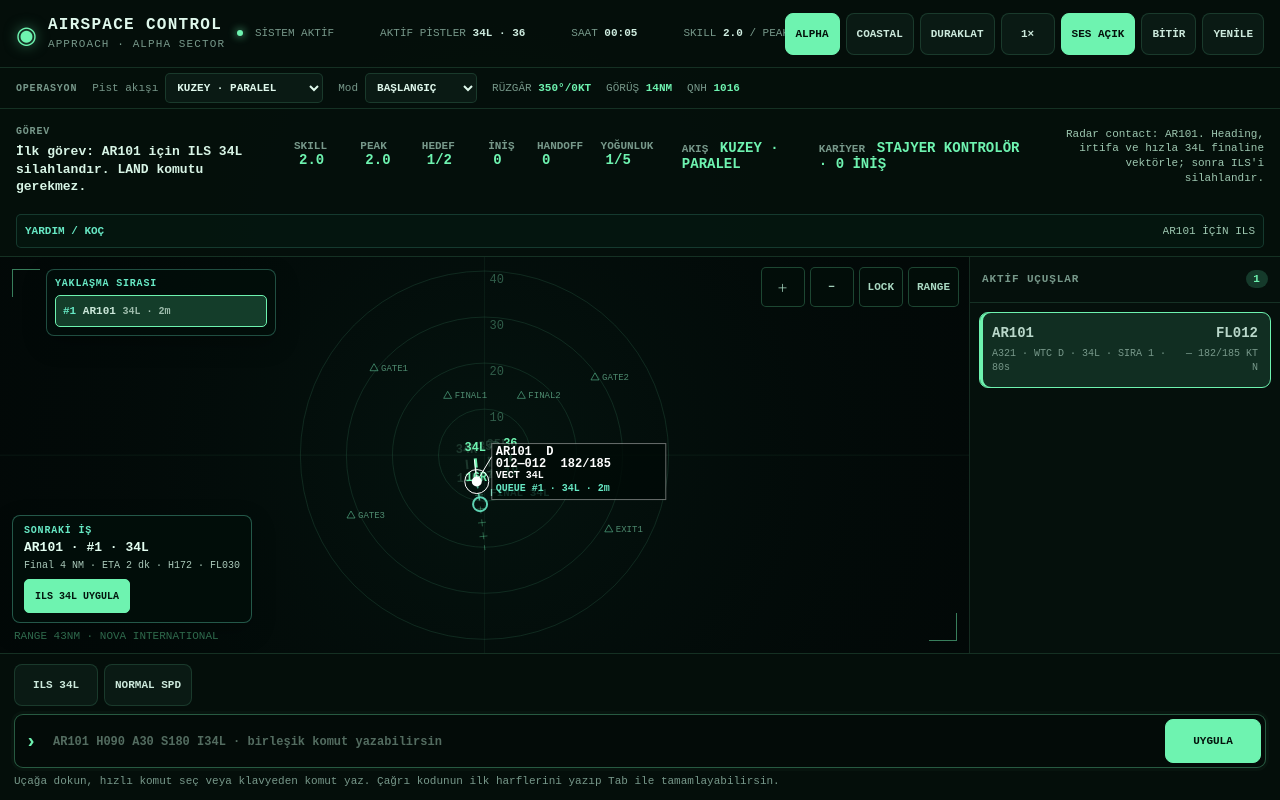
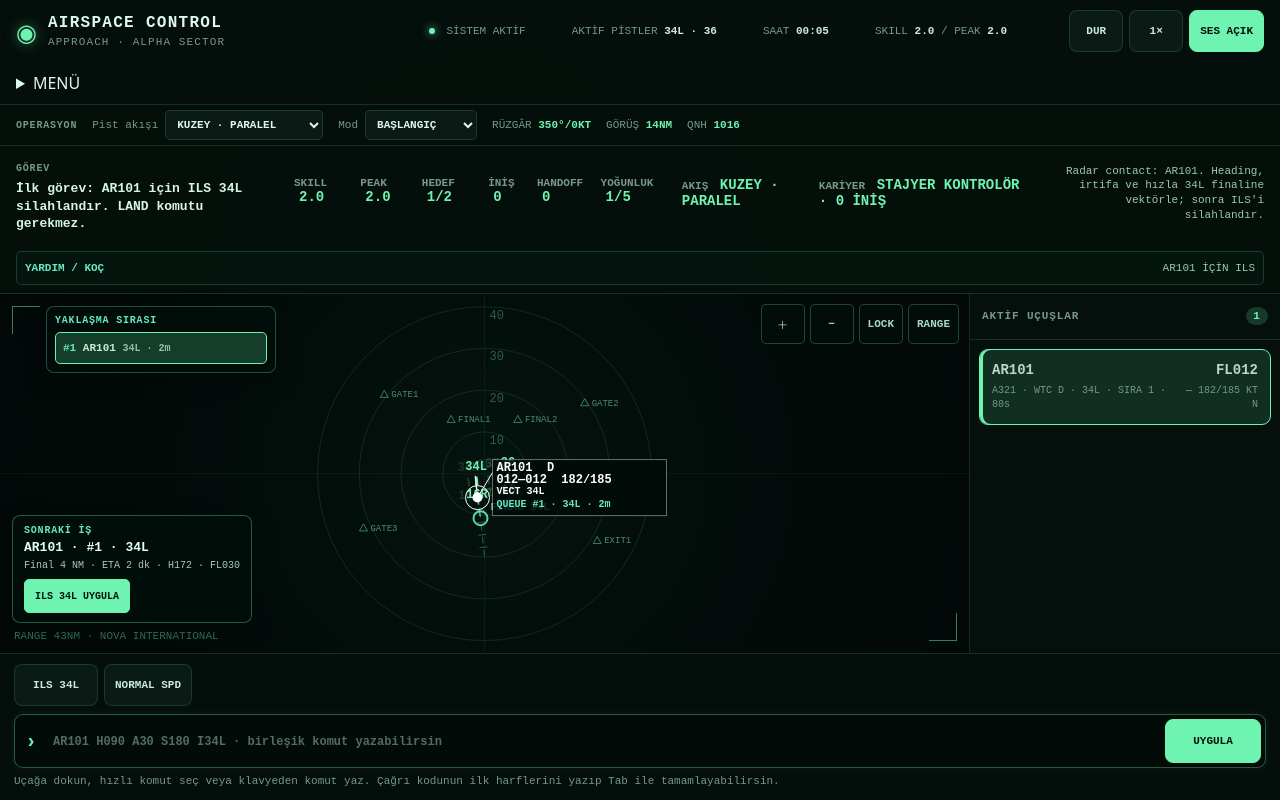
Before and after one commit to bugrabilim/atc, a React (Vite) app: page / in a window 1280 px wide. Built offline with nearby package versions, Linux system fonts and the light colour scheme.

Commit message:
fix: rebuild mobile control layout

```diff
--- a/src/ui/App.tsx
+++ b/src/ui/App.tsx
@@ -310,15 +310,21 @@ export function App() {
           <span>SKILL <b>{state.skill.toFixed(1)}</b> / PEAK <b>{state.peakSkill.toFixed(1)}</b></span>
         </div>
         <div className="session-actions">
+          <button type="button" onClick={togglePause}>{state.paused ? 'DEVAM' : 'DUR'}</button>
+          <button type="button" onClick={cycleSpeed}>{state.timeScale}×</button>
+          <button type="button" className={audioEnabled ? 'is-active' : ''} onClick={toggleAudio}>{audioEnabled ? 'SES AÇIK' : 'SES'}</button>
+        </div>
+        <details className="session-menu">
+          <summary aria-label="Oyun menüsü">MENÜ</summary>
+          <div className="session-menu__panel">
+            <span>SENARYO</span>
           {scenarioCatalog.map((item) => (
             <button key={item.id} type="button" className={item.id === scenario.id ? 'is-active' : ''} onClick={() => selectScenario(item)}>{item.id === 'alpha' ? 'ALPHA' : 'COASTAL'}</button>
           ))}
-          <button type="button" onClick={togglePause}>{state.paused ? 'DEVAM' : 'DURAKLAT'}</button>
-          <button type="button" onClick={cycleSpeed}>{state.timeScale}×</button>
-          <button type="button" className={audioEnabled ? 'is-active' : ''} onClick={toggleAudio}>{audioEnabled ? 'SES AÇIK' : 'SES'}</button>
           <button type="button" onClick={endShift}>BİTİR</button>
           <button type="button" onClick={reset}>YENİLE</button>
-        </div>
+          </div>
+        </details>
       </header>
 
       <div className="operation-bar" aria-label="Operasyon ve hava koşulları">
```
